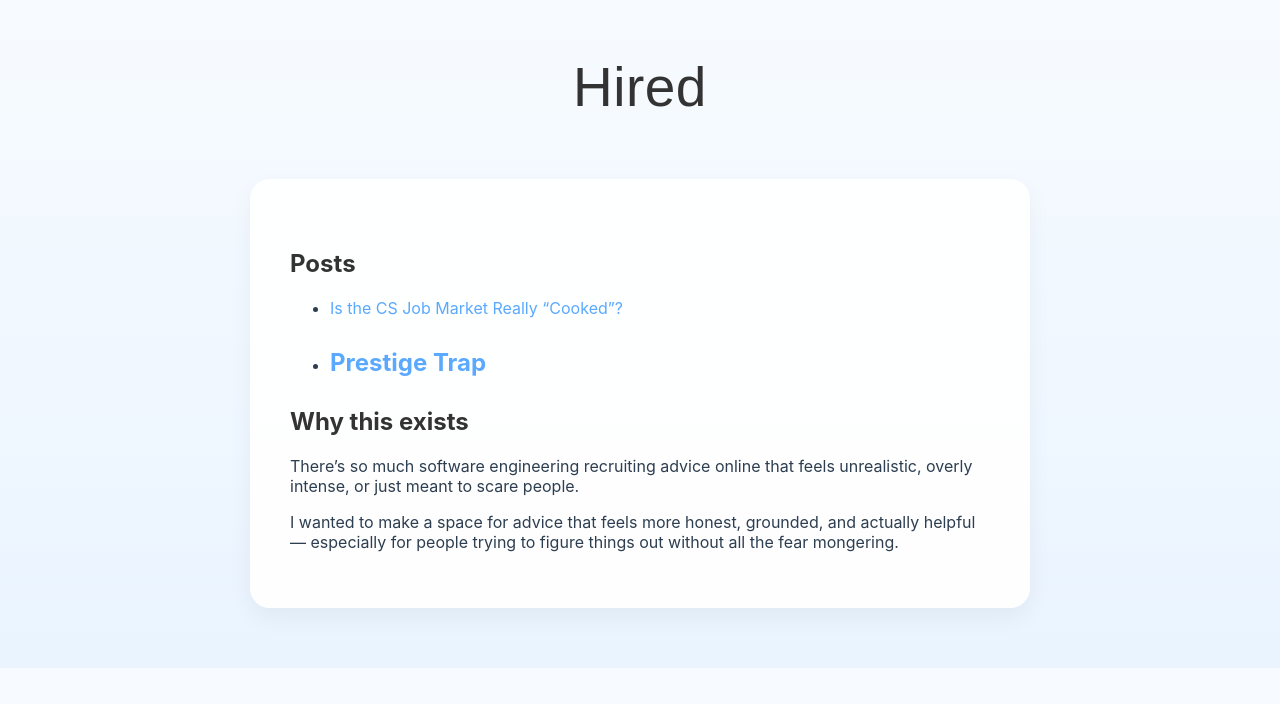
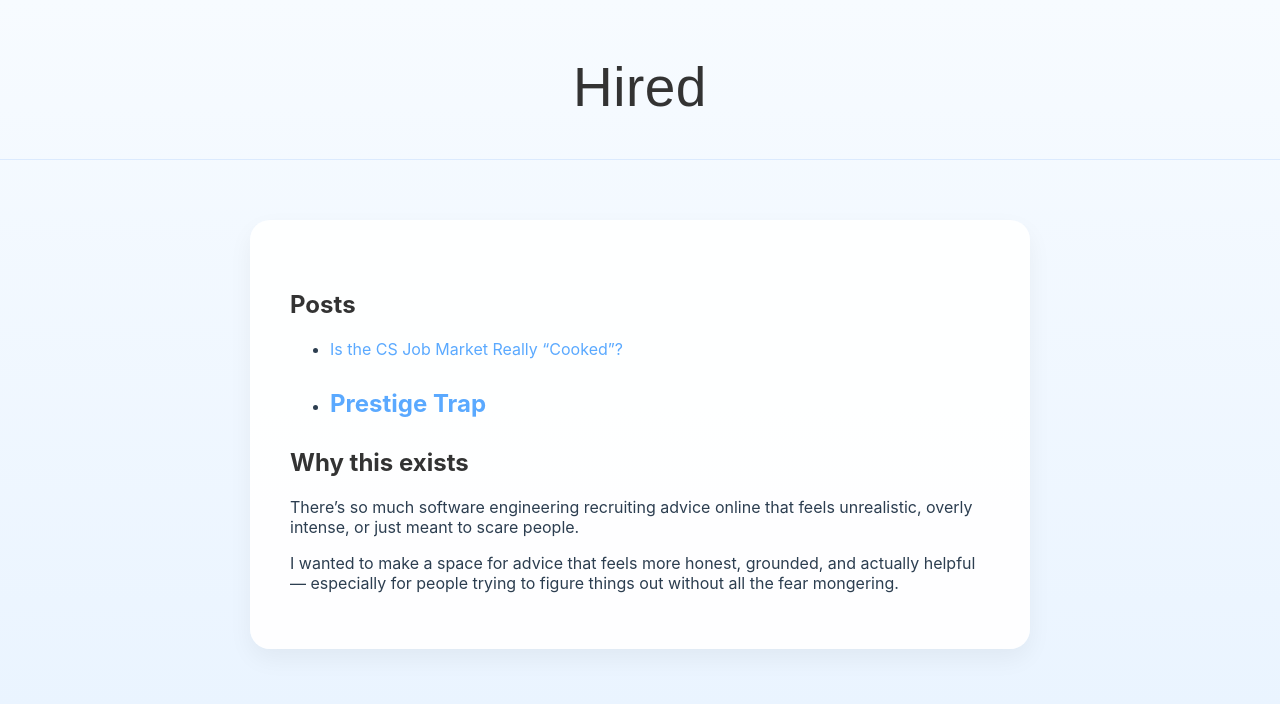
Before and after one commit to hiredmaybe67/hiredmaybe67.github.io, a Jekyll site: the page built from index.md, in a window 1280 px wide. Shown: the top 704 px of the page. Built offline with Jekyll 4.4.1, drawn with Linux system fonts in a browser that asks for light colours.

Commit message:
Update default.html

```diff
--- a/_layouts/default.html
+++ b/_layouts/default.html
@@ -65,16 +65,15 @@
       background: #e0ecff;
       margin: 25px 0;
     }
-
+.banner{
+border-bottom: 1px solid #dbeafe;
+padding-bottom: 30px;
+}
   </style>
 </head>
 
 <body>
-  <!-- <div class="banner">
-  <div class="banner-content">
-    <h1>Hired</h1>
-  </div>
-</div> -->
+
   <div class="banner">
   <div class="banner-content">
     <h3>Hired</h3>
```
